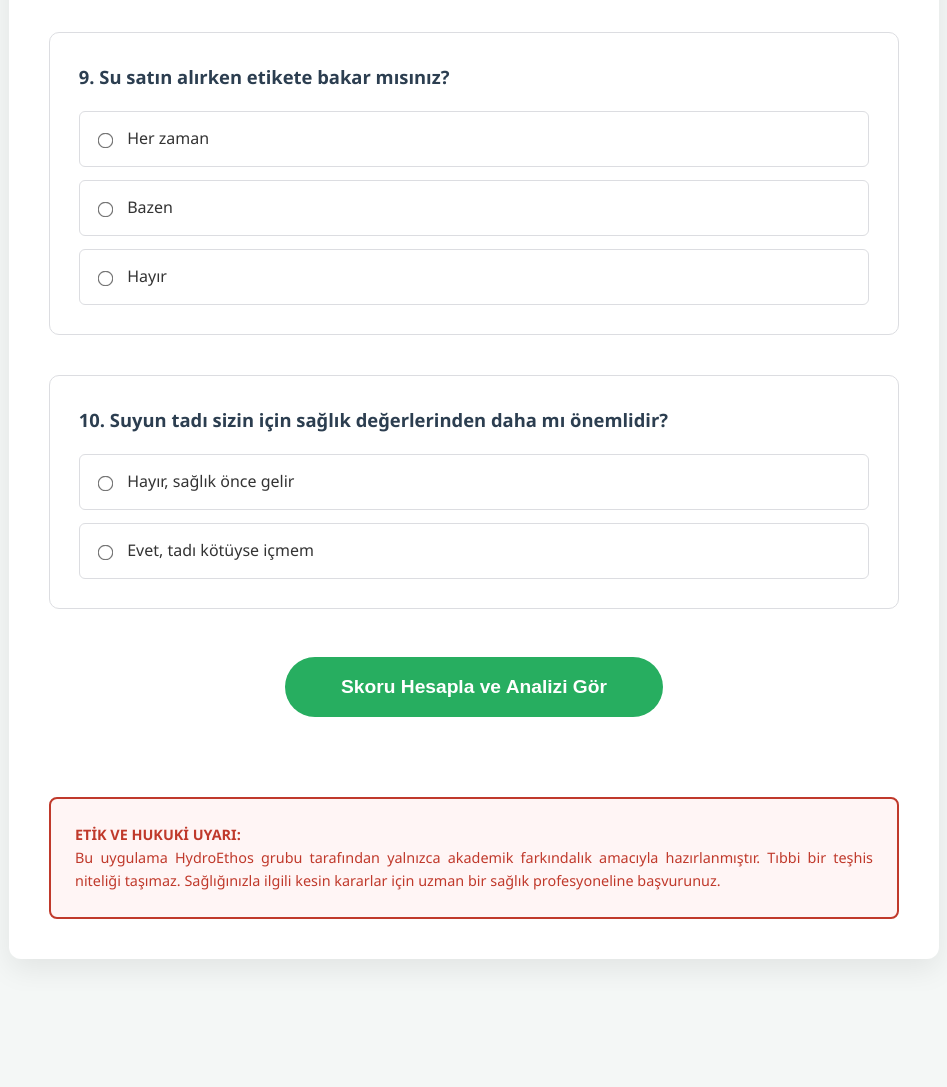
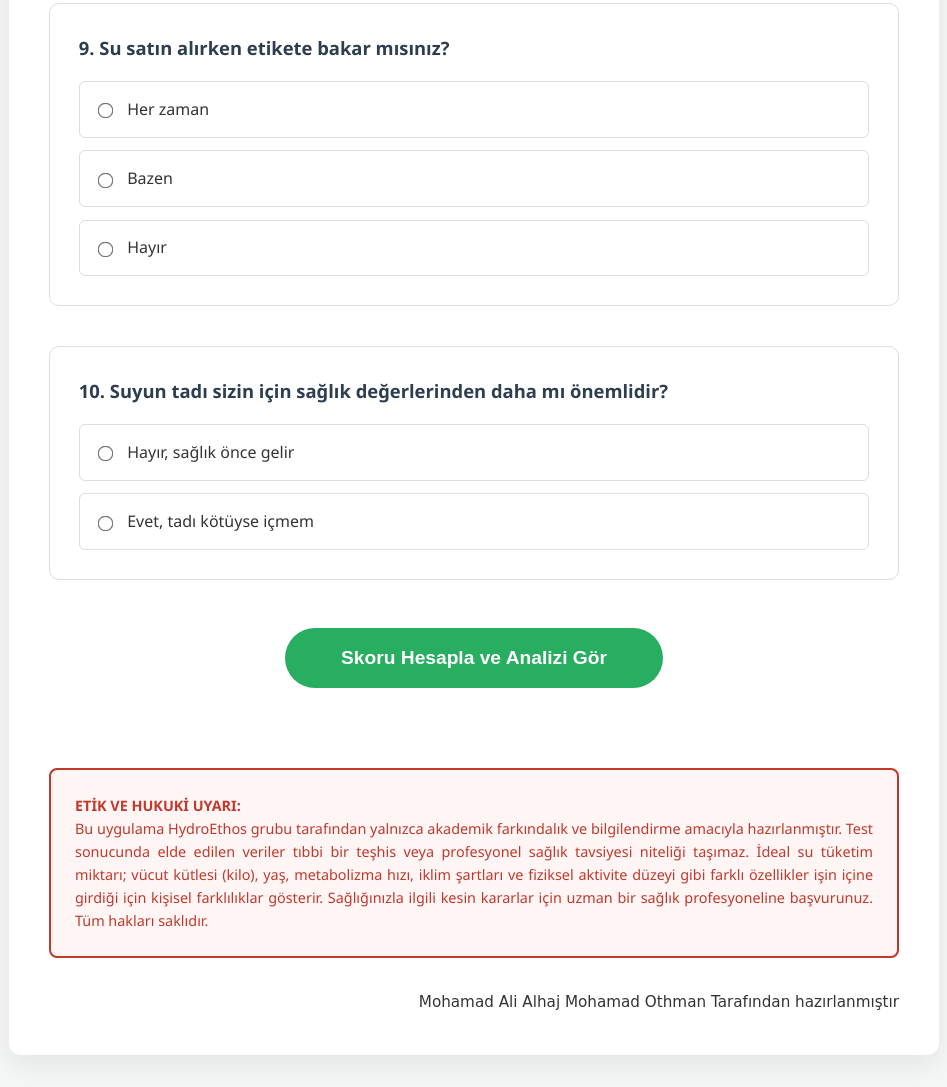
Before and after one commit to mohamadalhajmohamadothman-sketch/su-farkindalik-skoru, a plain HTML site: page index.html in a window 1280 px wide. Shown: the part 3032-4119 px from the top of the page, without its empty margins (166-1113 px from the left). Before the commit the page ends 4023 px from the top, so only its background shows below. Drawn offline with Linux system fonts and the light colour scheme.

Commit message:
Revise disclaimer and add footer signature
Updated the disclaimer text for clarity and added a footer signature.

```diff
--- a/index.html
+++ b/index.html
@@ -52,6 +52,7 @@
             padding: 2.5rem;
             border-radius: 12px;
             box-shadow: 0 10px 30px rgba(0,0,0,0.08);
+            position: relative;
         }
 
         .intro {
@@ -158,6 +159,7 @@
             color: var(--warning-red);
             text-align: justify;
             border-radius: 8px;
+            font-weight: 500;
         }
 
         .check-notice {
@@ -165,6 +167,14 @@
             font-weight: bold;
             margin-top: 15px;
             font-size: 1.1rem;
+        }
+
+        .footer-signature {
+            text-align: right;
+            margin-top: 2rem;
+            font-family: 'Brush Script MT', cursive;
+            font-size: 0.95rem;
+            color: #333;
         }
 
         @keyframes fadeIn {
@@ -203,7 +213,11 @@
 
         <div class="disclaimer-box">
             <strong>ETİK VE HUKUKİ UYARI:</strong><br>
-            Bu uygulama HydroEthos grubu tarafından yalnızca akademik farkındalık amacıyla hazırlanmıştır. Tıbbi bir teşhis niteliği taşımaz. Sağlığınızla ilgili kesin kararlar için uzman bir sağlık profesyoneline başvurunuz.
+            Bu uygulama HydroEthos grubu tarafından yalnızca akademik farkındalık ve bilgilendirme amacıyla hazırlanmıştır. Test sonucunda elde edilen veriler tıbbi bir teşhis veya profesyonel sağlık tavsiyesi niteliği taşımaz. İdeal su tüketim miktarı; vücut kütlesi (kilo), yaş, metabolizma hızı, iklim şartları ve fiziksel aktivite düzeyi gibi farklı özellikler işin içine girdiği için kişisel farklılıklar gösterir. Sağlığınızla ilgili kesin kararlar için uzman bir sağlık profesyoneline başvurunuz. Tüm hakları saklıdır.
+        </div>
+
+        <div class="footer-signature">
+            Mohamad Ali Alhaj Mohamad Othman Tarafından hazırlanmıştır
         </div>
     </div>
 
@@ -258,10 +272,10 @@
                 ]
             },
             {
-                q: "7. TDS (Toplam Çözünmüş Katı Madde) değerinin suyun mineral yoğunluğunu ifade ettiğini biliyor muydunuz?",
+                q: "7. TDS değerinin suyun mineral yoğunluğunu ifade ettiğini biliyor muydunuz?",
                 options: [
-                    { text: "Evet, biliyorum", score: 2, feedback: "TDS, içme suyundaki toplam mineralizasyon demektir. Dengeli mineralli su (150-350 mg/L) ideal kabul edilir." },
-                    { text: "Hayır, bilgim yok", score: 0, feedback: "TDS Bilgi: Sudaki çözünmüş mineralleri ölçer. 150-350 mg/L aralığı 'dengeli mineralli' su olarak tanımlanır ve tercih edilmelidir." }
+                    { text: "Evet, biliyorum", score: 2, feedback: "TDS, içme suyunda Toplam Mineralizasyon demektir. Dengeli mineralli su (150-350 mg/L) ideal kabul edilir." },
+                    { text: "Hayır, bilgim yok", score: 0, feedback: "TDS Bilgi: İçme suyunda Toplam Mineralizasyon demektir ve sudaki çözünmüş mineralleri ölçer. 150-350 mg/L aralığı 'dengeli mineralli' su olarak tanımlanır." }
                 ]
             },
             {
@@ -276,7 +290,7 @@
                 options: [
                     { text: "Her zaman", score: 3, feedback: "Bilinçli tüketici davranışı. İçerik, kaynak ve son kullanma tarihini kontrol etmek sağlığınızı korur." },
                     { text: "Bazen", score: 2, feedback: "Kısmi farkındalık. Suyun kaynağını ve içeriğini her alışverişte kontrol etmeye çalışın." },
-                    { text: "Hayır", score: 1, feedback: "Bilgiye dayalı karar yok. Etiket okumadan su almak, içeriği bilinmeyen bir maddeyi vücuda almak demektir." }
+                    { text: "Hayır", score: 1, feedback: "Bilgieye dayalı karar yok. Etiket okumadan su almak, içeriği bilinmeyen bir maddeyi vücuda almak demektir." }
                 ]
             },
             {
@@ -345,19 +359,19 @@
             if (total <= 8) {
                 category.innerText = "Düşük Farkındalık Düzeyi";
                 category.style.color = "#c0392b";
-                desc.innerText = "Su tüketimi ve kalitesi konusundaki bilinciniz geliştirilmelidir. Etiket okuma ve su içeriği araştırmalarına daha fazla vakit ayırmalısınız.";
+                desc.innerText = "Su tüketimi ve kalitesi konusundaki bilinciniz geliştirilmelidir.";
                 resultArea.style.borderColor = "#c0392b";
                 resultArea.style.backgroundColor = "#fff5f5";
             } else if (total <= 15) {
                 category.innerText = "Orta Farkındalık Düzeyi";
                 category.style.color = "#f39c12";
-                desc.innerText = "Bilinçli bir kullanıcısınız ancak TDS ve pH gibi teknik detaylarda farkındalığınızı artırabilirsiniz.";
+                desc.innerText = "Bilinçli bir kullanıcısınız ancak teknik detaylarda gelişebilirsiniz.";
                 resultArea.style.borderColor = "#f39c12";
                 resultArea.style.backgroundColor = "#fffcf5";
             } else {
                 category.innerText = "Yüksek Farkındalık Düzeyi";
                 category.style.color = "#27ae60";
-                desc.innerText = "Tebrikler! Su okuryazarlığı ve sağlık bilinciniz mükemmel seviyede.";
+                desc.innerText = "Tebrikler! Su okuryazarlığınız mükemmel seviyede.";
                 resultArea.style.borderColor = "#27ae60";
                 resultArea.style.backgroundColor = "#f5fff8";
             }
```
